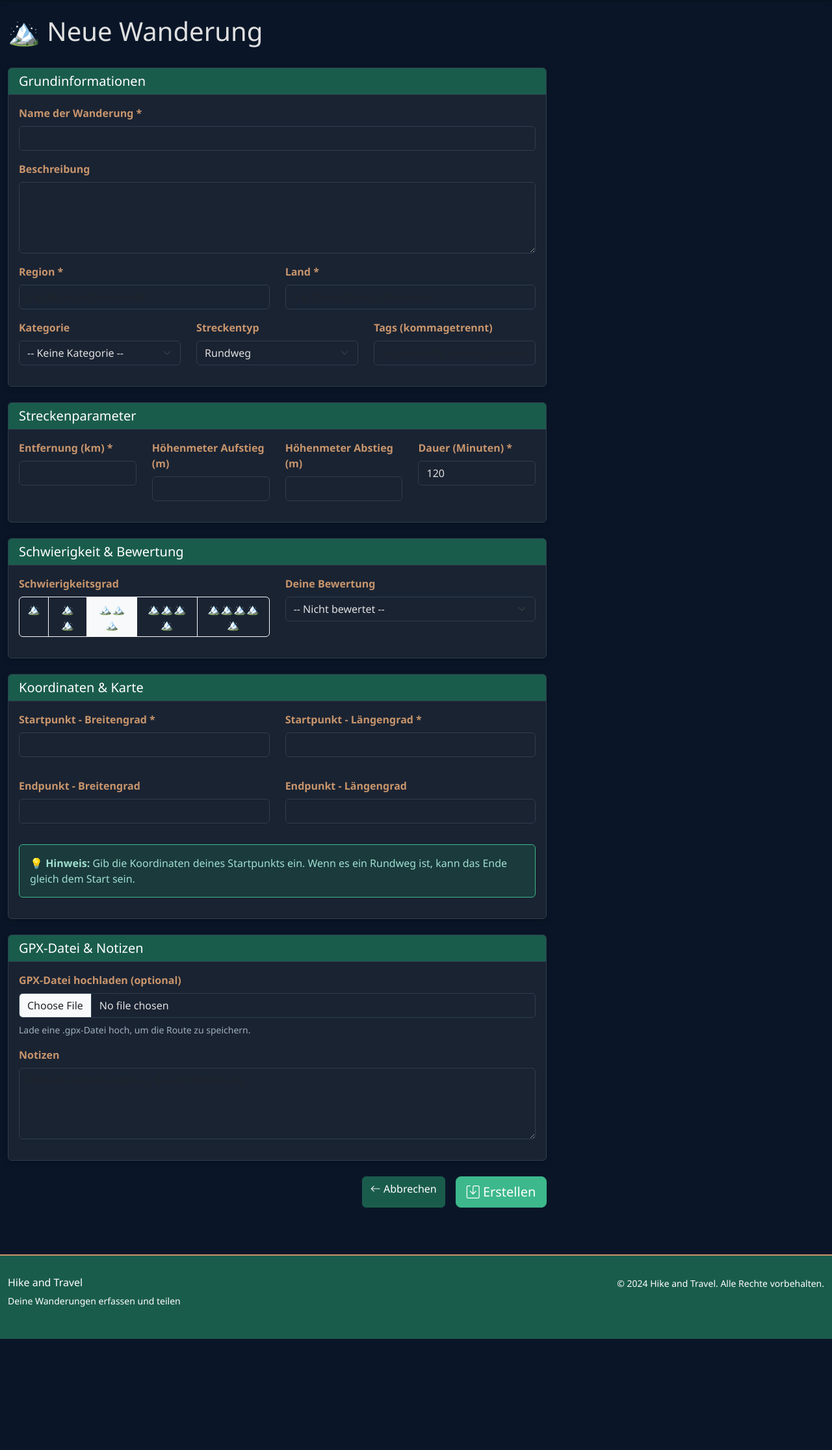
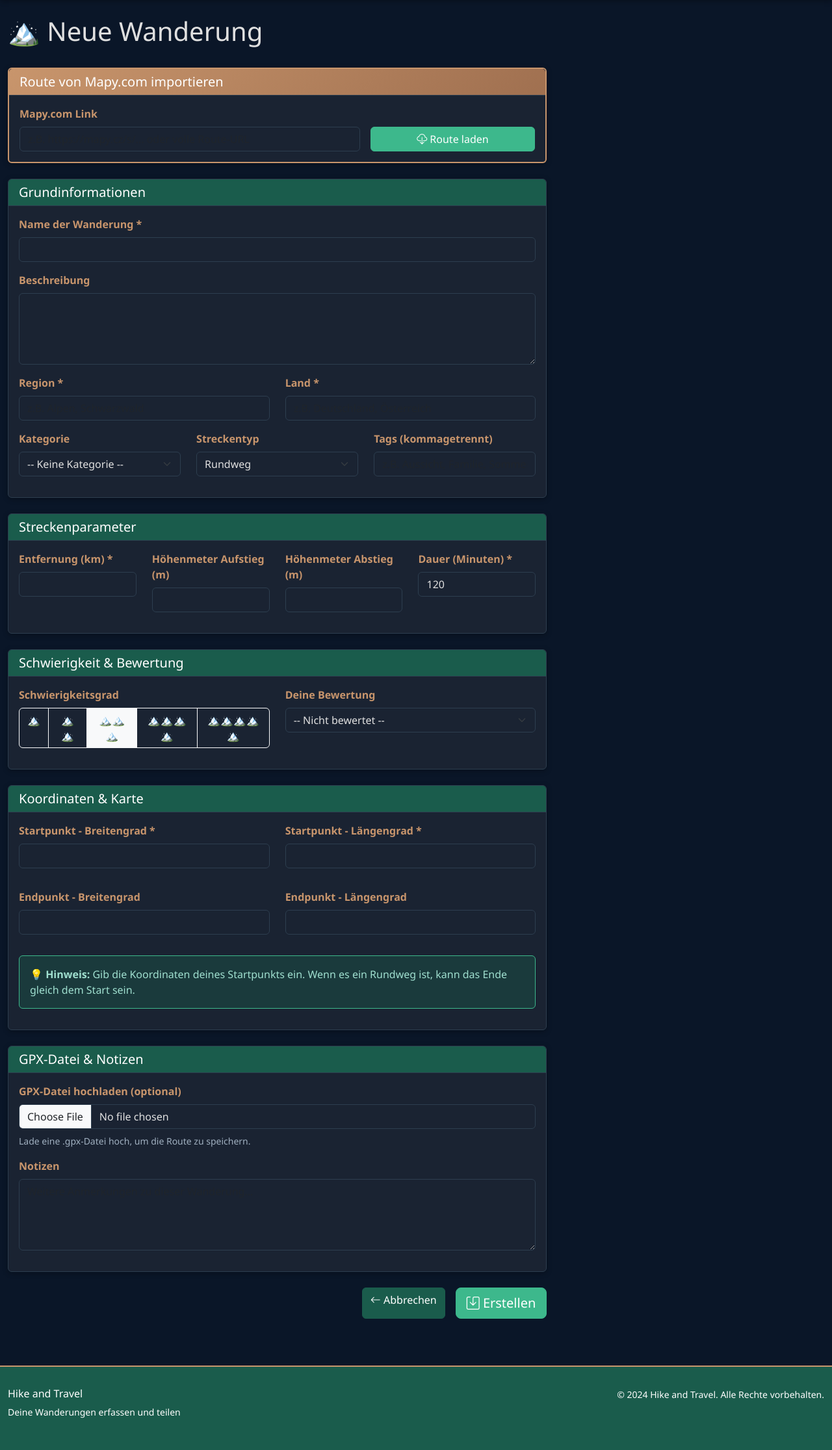
Before and after one commit to alangerprivat/hikentravel, a Flask app: page /hike/new in a window 1280 px wide. Shown: the part 65-2296 px from the top of the page at 65% size. Before the commit the page ends 2125 px from the top, so only its background shows below. Run offline with Flask 3, Linux system fonts and the light colour scheme; a user stored in the database is signed in; data comes from the database, SQL or seed files in the repository; some libraries are stand-ins or nearby versions.

Commit message:
Add Mapy.com route import UI + preview map

```diff
--- a/templates/hike_form.html
+++ b/templates/hike_form.html
@@ -1,6 +1,136 @@
 {% extends "base.html" %}
 
-{% block title %}{% if hike %}Wanderung bearbeiten{% else %}Neue Wanderung{% endif %} - Hike and Travel{% endblock %}
+{% block title %}{% if hike %}Wanderung bearbeiten{% else %}Neue Wanderung{% endif %} - Hike and Travel
+{% block extra_js %}
+<script>
+async function loadMapyRoute() {
+    const urlInput = document.getElementById('mapyUrl');
+    const statusDiv = document.getElementById('routeStatus');
+    const previewDiv = document.getElementById('routePreview');
+    const btn = document.getElementById('loadRouteBtn');
+    const url = urlInput.value.trim();
+
+    if (!url) {
+        showStatus('Bitte gib einen Mapy.com Link ein.', 'warning');
+        return;
+    }
+
+    btn.disabled = true;
+    btn.innerHTML = '<span class="spinner-border spinner-border-sm"></span> Lade Route...';
+    showStatus('Route wird geladen...', 'info');
+
+    try {
+        const response = await fetch('/api/fetch-mapy-route', {
+            method: 'POST',
+            headers: { 'Content-Type': 'application/json' },
+            body: JSON.stringify({ url: url })
+        });
+
+        const data = await response.json();
+
+        if (!response.ok) {
+            showStatus(data.error || 'Fehler beim Laden der Route', 'danger');
+            btn.disabled = false;
+            btn.innerHTML = '<i class="bi bi-cloud-download"></i> Route laden';
+            return;
+        }
+
+        // Auto-fill form fields
+        if (data.distance_km) setField('distance_km', data.distance_km);
+        if (data.duration_minutes) setField('duration_minutes', data.duration_minutes);
+        if (data.elevation_gain) setField('elevation_gain', data.elevation_gain);
+        if (data.elevation_loss) setField('elevation_loss', data.elevation_loss);
+        if (data.start_lat) setField('start_lat', data.start_lat);
+        if (data.start_lng) setField('start_lng', data.start_lng);
+        if (data.end_lat) setField('end_lat', data.end_lat);
+        if (data.end_lng) setField('end_lng', data.end_lng);
+
+        // Store route geometry and URL
+        document.getElementById('routeGeometry').value = data.route_geometry || '';
+        document.getElementById('mapyUrlHidden').value = data.resolved_url || url;
+
+        // Show route preview on map
+        if (data.route_geometry) {
+            previewDiv.style.display = 'block';
+            showRoutePreview(JSON.parse(data.route_geometry));
+        }
+
+        showStatus(
+            'Route geladen! ' + data.distance_km + ' km, ' +
+            Math.floor(data.duration_minutes/60) + 'h ' + (data.duration_minutes%60) + 'min, ' +
+            data.elevation_gain + 'm Aufstieg',
+            'success'
+        );
+
+    } catch (err) {
+        showStatus('Netzwerkfehler: ' + err.message, 'danger');
+    }
+
+    btn.disabled = false;
+    btn.innerHTML = '<i class="bi bi-cloud-download"></i> Route laden';
+}
+
+function setField(name, value) {
+    const el = document.querySelector('[name="' + name + '"]');
+    if (el) el.value = value;
+}
+
+function showStatus(msg, type) {
+    const div = document.getElementById('routeStatus');
+    div.style.display = 'block';
+    div.className = 'mt-2 alert alert-' + type;
+    div.textContent = msg;
+}
+
+function showRoutePreview(geometry) {
+    const div = document.getElementById('routePreview');
+    if (!geometry || !geometry.coordinates || !window.SMap) return;
+
+    const coords = geometry.coordinates;
+    const center = coords[Math.floor(coords.length / 2)];
+
+    const map = new SMap(div);
+    map.setCenterZoom(SMap.Coords.fromWGS84(center[0], center[1]), 13);
+    map.addDefaultLayer(SMap.DEF_TURIST).enable();
+    map.addDefaultControls();
+
+    // Draw route polyline
+    const layer = new SMap.Layer.Geometry();
+    map.addLayer(layer).enable();
+
+    const points = coords.map(c => SMap.Coords.fromWGS84(c[0], c[1]));
+    const polyline = new SMap.Geometry(SMap.GEOMETRY_POLYLINE, null, points, {
+        color: '#3DB88C',
+        width: 4,
+        opacity: 0.9
+    });
+    layer.addGeometry(polyline);
+
+    // Add start/end markers
+    const markerLayer = new SMap.Layer.Marker();
+    map.addLayer(markerLayer).enable();
+
+    const startMarker = new SMap.Marker(
+        SMap.Coords.fromWGS84(coords[0][0], coords[0][1]),
+        'Start',
+        { title: 'Start' }
+    );
+    markerLayer.addMarker(startMarker);
+
+    const endMarker = new SMap.Marker(
+        SMap.Coords.fromWGS84(coords[coords.length-1][0], coords[coords.length-1][1]),
+        'Ziel',
+        { title: 'Ziel' }
+    );
+    markerLayer.addMarker(endMarker);
+
+    // Fit map to route
+    const cz = map.computeCenterZoom(points);
+    map.setCenterZoom(cz[0], cz[1]);
+}
+</script>
+{% endblock %}
+{% endblock %}
 
 {% block content %}
 <div class="row mb-4">
@@ -18,7 +148,33 @@
 
 <div class="row">
     <div class="col-lg-8">
-        <form method="POST" enctype="multipart/form-data">
+
+<div class="card mb-4" style="border: 2px solid var(--color-copper);">
+    <div class="card-header" style="background: linear-gradient(135deg, var(--color-copper) 0%, #A07050 100%);">
+        <h5 class="mb-0">Route von Mapy.com importieren</h5>
+    </div>
+    <div class="card-body">
+        <div class="row g-3 align-items-end">
+            <div class="col-lg-8">
+                <label class="form-label">Mapy.com Link</label>
+                <input type="text" class="form-control" id="mapyUrl"
+                    placeholder="z.B. https://mapy.cz/s/... oder volle Route-URL"
+                    value="{{ hike.mapy_url if hike and hike.mapy_url else '' }}">
+                <input type="hidden" name="mapy_url" id="mapyUrlHidden" value="{{ hike.mapy_url if hike and hike.mapy_url else '' }}">
+                <input type="hidden" name="route_geometry" id="routeGeometry" value="{{ hike.route_geometry if hike and hike.route_geometry else '' }}">
+            </div>
+            <div class="col-lg-4">
+                <button type="button" class="btn btn-primary w-100" id="loadRouteBtn" onclick="loadMapyRoute()">
+                    <i class="bi bi-cloud-download"></i> Route laden
+                </button>
+            </div>
+        </div>
+        <div id="routeStatus" class="mt-2" style="display:none;"></div>
+        <div id="routePreview" class="mt-3" style="display:none; height:300px; border-radius:8px; border:2px solid var(--color-green);"></div>
+    </div>
+</div>
+
+<form method="POST" enctype="multipart/form-data">
             <div class="card mb-4">
                 <div class="card-header">
                     <h5 class="mb-0">Grundinformationen</h5>
```
